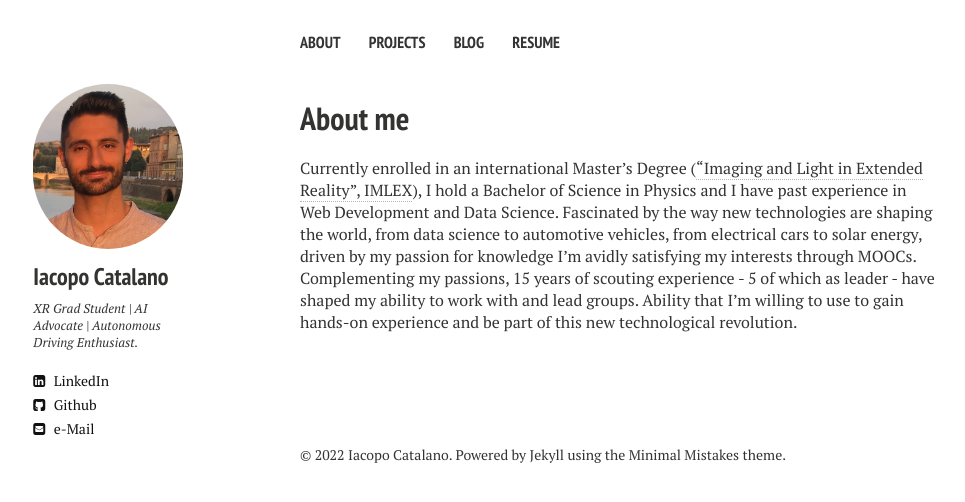
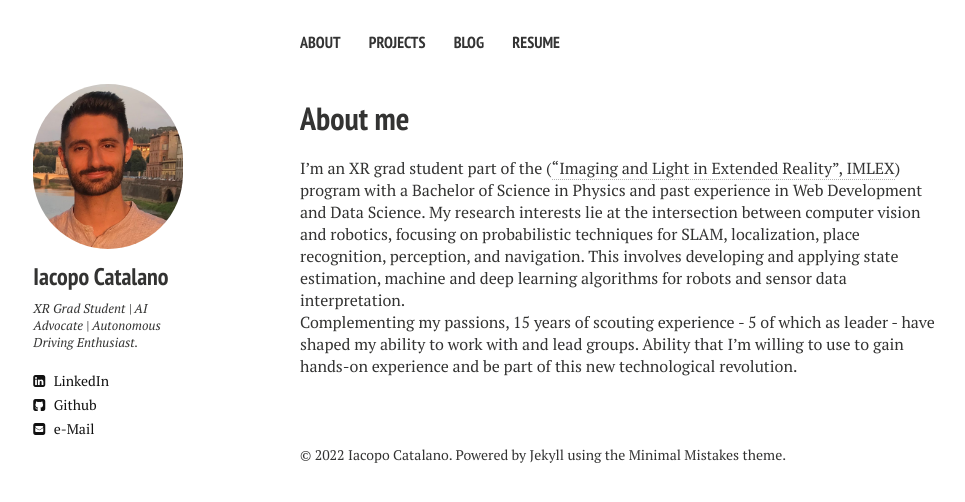
Before and after one commit to IacopomC/iacopomc.github.io, a Jekyll site: the page built from index.md, in a window 1280 px wide. Shown: the top 502 px of the page, without its empty margins (20-985 px from the left). Built offline with Jekyll 4.4.1, drawn with Linux system fonts in a browser that asks for light colours; nearby versions of some CDN libraries.

Commit message:
Update intro

```diff
--- a/index.md
+++ b/index.md
@@ -5,6 +5,6 @@ description: About me section
 tags: [Jekyll, theme, responsive, blog, template]
 ---
 
-Currently enrolled in an international Master's Degree (["Imaging and Light in Extended Reality", IMLEX](https://imlex.org/){:target="_blank"}), I hold a Bachelor of Science in Physics and I have past experience in Web Development and Data Science. Fascinated by the way new technologies are shaping the world, from data science to automotive vehicles, from electrical cars to solar energy, driven by my passion for knowledge I’m avidly satisfying my interests through MOOCs.
+I'm an XR grad student part of the (["Imaging and Light in Extended Reality", IMLEX](https://imlex.org/){:target="_blank"}) program with a Bachelor of Science in Physics and past experience in Web Development and Data Science. My research interests lie at the intersection between computer vision and robotics, focusing on probabilistic techniques for SLAM, localization, place recognition, perception, and navigation. This involves developing and applying state estimation, machine and deep learning algorithms for robots and sensor data interpretation.
 <br/>
 Complementing my passions, 15 years of scouting experience - 5 of which as leader - have shaped my ability to work with and lead groups. Ability that I’m willing to use to gain hands-on experience and be part of this new technological revolution.
```
